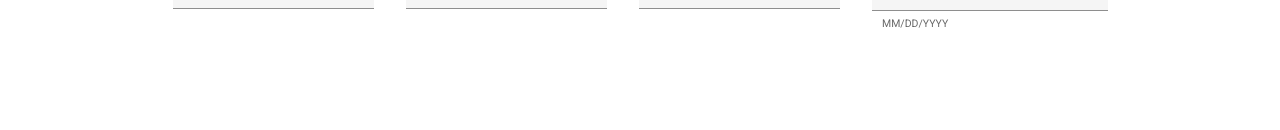
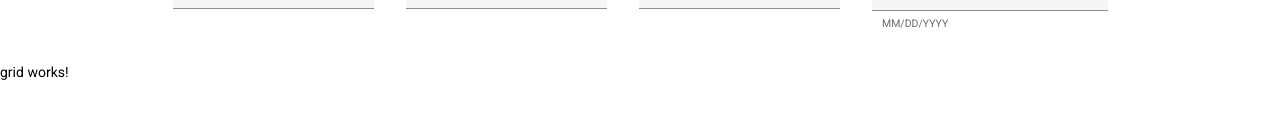
Before and after one commit to m2mt-l/Golf_Score_Keeper, an Angular app: page / in a window 1280 px wide. Shown: the part 170-300 px from the top of the page. Built offline with nearby package versions, Linux system fonts and the light colour scheme.

Commit message:
feat: add grid component

```diff
--- a/src/app/app.component.html
+++ b/src/app/app.component.html
@@ -1,4 +1,5 @@
 <div class="main">
     <h1 class="title">{{title}}</h1>
     <app-form></app-form>
+    <app-grid></app-grid>
 </div>
--- a/src/app/app.module.ts
+++ b/src/app/app.module.ts
@@ -11,9 +11,10 @@ import { MatDatepickerModule } from '@angular/material/datepicker';
 import { MatNativeDateModule } from '@angular/material/core';
 import { FormsModule, ReactiveFormsModule } from '@angular/forms';
 import { FormComponent } from './form/form.component';
+import { GridComponent } from './grid/grid.component';
 
 @NgModule({
-    declarations: [AppComponent, FormComponent],
+    declarations: [AppComponent, FormComponent, GridComponent],
     imports: [
         BrowserModule,
         AppRoutingModule,
--- /dev/null
+++ b/src/app/grid/grid.component.html
@@ -0,0 +1 @@
+<p>grid works!</p>
--- /dev/null
+++ b/src/app/grid/grid.component.ts
@@ -0,0 +1,15 @@
+import { Component, OnInit } from '@angular/core';
+
+@Component({
+  selector: 'app-grid',
+  templateUrl: './grid.component.html',
+  styleUrls: ['./grid.component.css']
+})
+export class GridComponent implements OnInit {
+
+  constructor() { }
+
+  ngOnInit(): void {
+  }
+
+}
```
Also changed, not shown: src/app/grid/grid.component.css (added), 1 other file (tests, documents, lock files or other folders).
